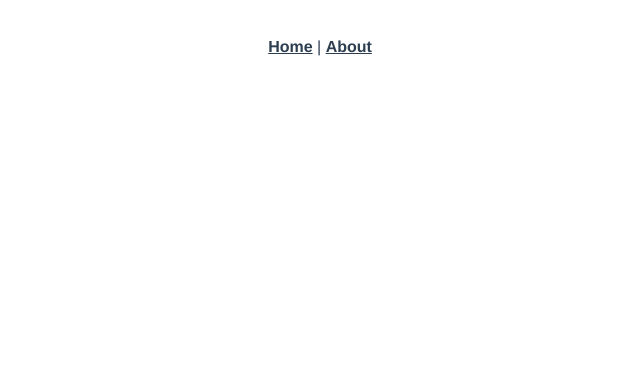
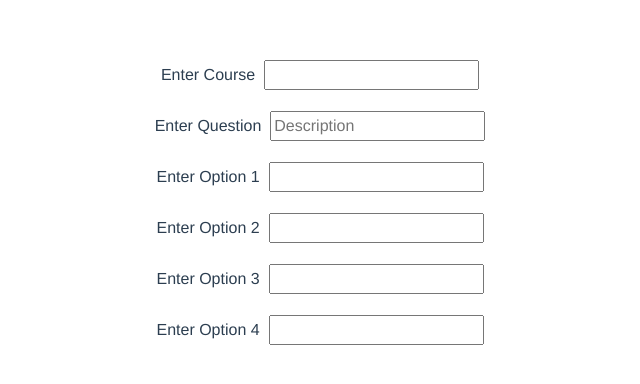
Before and after one commit to Derinsola16/quizzer-fronted, a Vue app: page /setquiz in a window 1280 px wide. Shown: the top 384 px of the page, without its empty margins (320-960 px from the left). Built offline with nearby package versions, Linux system fonts and the light colour scheme.

Commit message:
Created the Authentication pages and currently working on creating the question page

```diff
--- a/package.json
+++ b/package.json
@@ -8,6 +8,8 @@
     "lint": "vue-cli-service lint"
   },
   "dependencies": {
+    "bootstrap": "^4.3.1",
+    "bootstrap-vue": "^2.0.0-rc.28",
     "core-js": "^2.6.5",
     "vue": "^2.6.10",
     "vue-router": "^3.0.3",
--- a/public/index.html
+++ b/public/index.html
@@ -5,6 +5,7 @@
     <meta http-equiv="X-UA-Compatible" content="IE=edge">
     <meta name="viewport" content="width=device-width,initial-scale=1.0">
     <link rel="icon" href="<%= BASE_URL %>favicon.ico">
+    <link href="//netdna.bootstrapcdn.com/bootstrap/4.1.1/css/bootstrap.min.css" rel="stylesheet" />
     <title>frontend</title>
   </head>
   <body>
--- a/src/App.vue
+++ b/src/App.vue
@@ -1,8 +1,9 @@
 <template>
   <div id="app">
     <div id="nav">
-      <router-link to="/">Home</router-link> |
-      <router-link to="/about">About</router-link>
+      <!-- <router-link to="/">Home</router-link> |
+      <router-link to="/about">About</router-link> -->
+
     </div>
     <router-view/>
   </div>
--- a/src/main.js
+++ b/src/main.js
@@ -2,8 +2,13 @@ import Vue from 'vue'
 import App from './App.vue'
 import router from './router'
 import store from './store'
+import BootstrapVue from 'bootstrap-vue'
+import 'bootstrap/dist/css/bootstrap.css'
+import 'bootstrap-vue/dist/bootstrap-vue.css'
 
+Vue.use(BootstrapVue)
 Vue.config.productionTip = false
+
 
 new Vue({
   router,
--- a/src/router.js
+++ b/src/router.js
@@ -1,6 +1,6 @@
 import Vue from 'vue'
 import Router from 'vue-router'
-import Home from './views/Home.vue'
+import Register from './views/Auth/Register.vue'
 
 Vue.use(Router)
 
@@ -10,16 +10,23 @@ export default new Router({
   routes: [
     {
       path: '/',
-      name: 'home',
-      component: Home
+      name: 'register',
+      component: Register
     },
     {
-      path: '/about',
-      name: 'about',
+      path: '/login',
+      name: 'auth',
       // route level code-splitting
       // this generates a separate chunk (about.[hash].js) for this route
       // which is lazy-loaded when the route is visited.
-      component: () => import(/* webpackChunkName: "about" */ './views/About.vue')
+      component: () => import(/* webpackChunkName: "about" */ './views/Auth/Login.vue')
+    },
+    {
+      path: '/setquiz',
+      name: 'setquiz',
+     component: () => import('./views/SetQuiz.vue'),
+
+
     }
   ]
 })
--- /dev/null
+++ b/src/views/Auth/Login.vue
@@ -0,0 +1,50 @@
+<template>
+    <div>
+        <h2>Login</h2>
+        <form>
+            <div class="form-group">
+                <label for="email">Email</label>
+                <input type="email" v-model="user.email" required="" name="email" class="form-control" />
+
+            </div>
+           <div class="form-group">
+                <label For="password">Password</label>
+                <input type="password" v-model="user.password" required="" name="password" class="form-control" />
+
+            </div>
+
+            <div class="form-group">
+                <button class="btn btn-primary" @click="login">Login</button>
+                <p>Don't have an Account?<router-link to="/" class="btn btn-link">Sign Up</router-link></p>
+            </div>
+        </form>
+    </div>
+</template>
+
+<script>
+//import { mapState, mapActions } from 'vuex'
+export default {
+    name: 'login',
+
+    data: function (){
+        return{
+            user:{ },
+
+        }
+    },
+
+    methods: {
+        login(){
+
+        }
+    },
+}
+</script>
+
+<style scoped>
+.form-control{
+     width: 650px;
+    margin-left: 250px;
+
+}
+</style>
--- /dev/null
+++ b/src/views/Auth/Register.vue
@@ -0,0 +1,47 @@
+<template>
+    <div>
+        <h2>Register</h2>
+        <form>
+            <div class="form-group">
+                <label for="email">Email</label>
+                <input type="email" v-model="user.email" required="" name="email" class="form-control" />
+
+            </div>
+           <div class="form-group">
+                <label htmlFor="password">Password</label>
+                <input type="password" v-model="user.password" required="" name="password" class="form-control" />
+
+            </div>
+
+            <div class="form-group">
+                <button class="btn btn-primary" >Register</button>
+
+                <p> Already have an Account?<router-link to="/login" class="btn btn-link">Login</router-link></p>
+            </div>
+        </form>
+    </div>
+</template>
+
+<script>
+//import { mapState, mapActions } from 'vuex'
+export default {
+    name: 'register',
+
+    data: function (){
+        return{
+            user:{ },
+
+        }
+    },
+
+
+}
+</script>
+
+<style scoped>
+.form-control{
+     width: 650px;
+    margin-left: 250px;
+
+}
+</style>
--- /dev/null
+++ b/src/views/SetQuiz.vue
@@ -0,0 +1,51 @@
+<template>
+<main>
+
+    <form>
+        <div class="form-group">
+        <label for="course"> Enter Course &nbsp;</label>
+        <input type="text" required="" name="course"/>
+        </div>
+
+        <div class="form-group">
+        <label for="course"> Enter Question &nbsp;</label>
+        <input type="text" required="" name="question" placeholder="Description"/>
+        </div>
+
+        <div class="form-group">
+        <label for="course"> Enter Option 1 &nbsp;</label>
+        <input type="text" required="" name="course"/>
+        </div>
+
+        <div class="form-group">
+        <label for="course"> Enter Option 2 &nbsp;</label>
+        <input type="text" required="" name="course"/>
+        </div>
+
+        <div class="form-group">
+        <label for="course"> Enter Option 3 &nbsp;</label>
+        <input type="text" required="" name="course"/>
+        </div>
+
+        <div class="form-group">
+        <label for="course"> Enter Option 4 &nbsp;</label>
+        <input type="text" required="" name="course"/>
+        </div>
+    </form>
+</main>
+
+</template>
+
+<script>
+export default {
+
+}
+</script>
+
+<style scoped>
+.form-control{
+     width: 650px;
+    margin-left: 250px;
+
+}
+</style>
```
Also changed, not shown: 1 other file (tests, documents, lock files or other folders).
